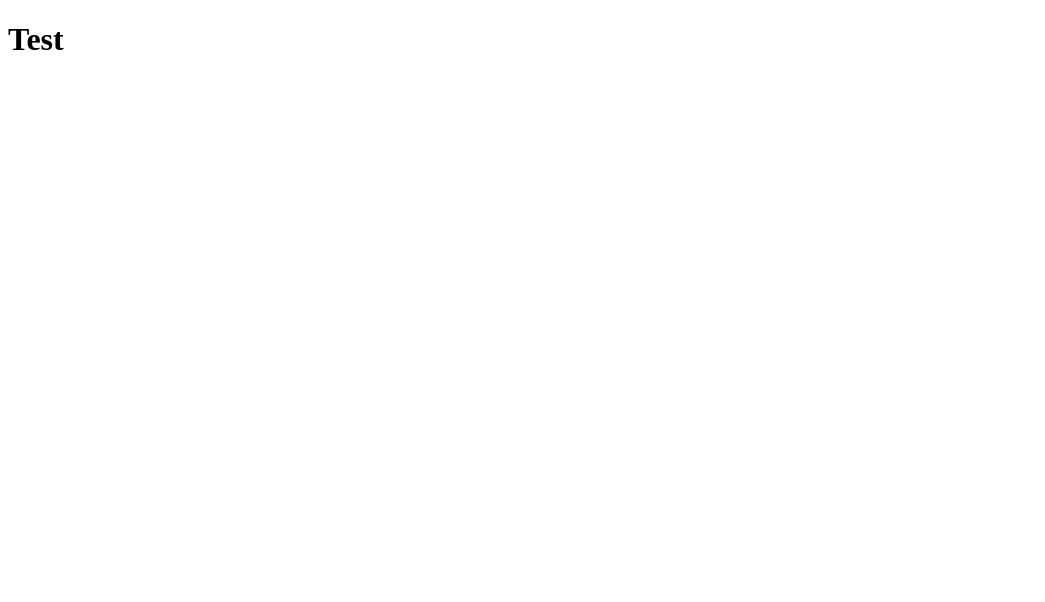
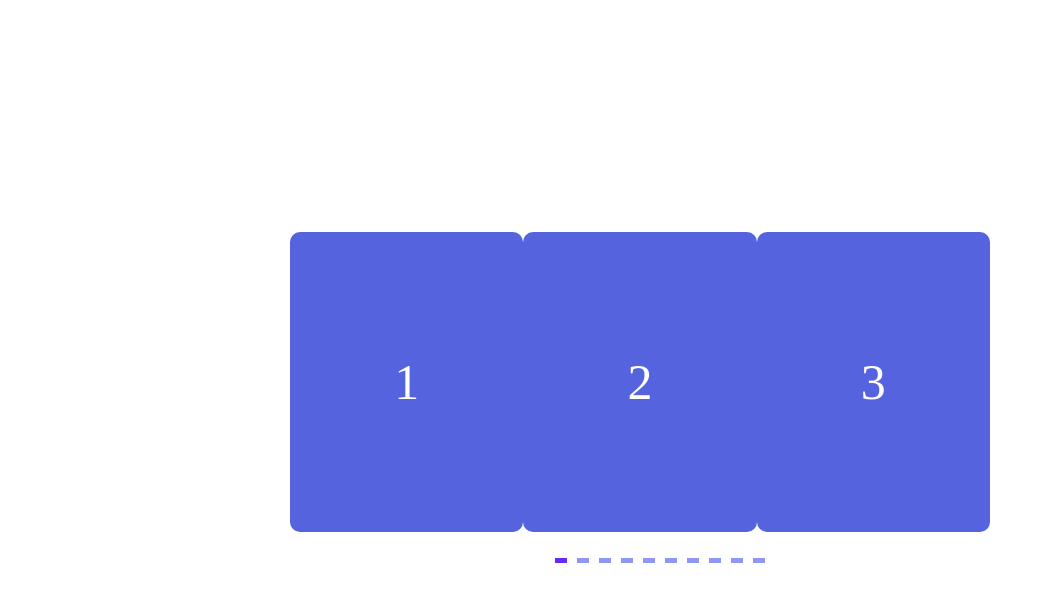
Before and after one commit to marzuq-adebayo-dev/Vue-Carousel, a Vue app: page / in a window 1280 px wide. Shown: the top 602 px of the page, without its empty margins (0-1045 px from the left). Built offline with nearby package versions, Linux system fonts and the light colour scheme; the HTML template or start-up script is replaced by a standard one.

Commit message:
feat: add basic carousel

```diff
--- a/src/App.vue
+++ b/src/App.vue
@@ -1,18 +1,54 @@
 <template>
   <div id="app">
-    <HelloWorld msg="Test" />
+    <carousel :settings="{ itemsToShow: 3 }">
+      <template #slides>
+        <slide v-for="n in 10" :key="n">
+          {{ n }}
+        </slide>
+      </template>
+
+      <template #addons="{ nav }">
+        <navigation @slide="nav.slideTo" />
+      </template>
+    </carousel>
   </div>
 </template>
 
 <script lang="ts">
 import { defineComponent } from 'vue';
 
-import HelloWorld from './components/HelloWorld.vue';
+import Carousel from './components/Carousel.vue';
+import Slide from './components/Slide.vue';
+import Navigation from './components/Navigation.vue';
 
 export default defineComponent({
   name: 'App',
   components: {
-    HelloWorld,
+    Carousel,
+    Slide,
+    Navigation,
   },
 });
 </script>
+
+<style>
+.carousel {
+  width: 700px;
+}
+html,
+body {
+  height: 100%;
+}
+body {
+  display: flex;
+  align-items: center;
+  justify-content: center;
+}
+.carousel__slide {
+  height: 300px;
+  border-radius: 10px;
+  background: #5563de;
+  color: #ffffff;
+  font-size: 50px;
+}
+</style>
--- /dev/null
+++ b/src/components/Carousel.vue
@@ -0,0 +1,135 @@
+<template>
+  <section ref="root" class="carousel" aria-label="Gallery" style="">
+    <div ref="track" class="carousel__track">
+      <ol ref="viewport" class="carousel__viewport">
+        <slot name="slides" />
+      </ol>
+    </div>
+    <slot name="addons" :nav="{ slideTo }" />
+  </section>
+</template>
+
+<script>
+import {
+  defineComponent,
+  onMounted,
+  watchEffect,
+  ref,
+  toRefs,
+  reactive,
+  provide,
+} from 'vue';
+
+export default defineComponent({
+  name: 'Carousel',
+  props: {
+    // count of items to showed per view
+    itemsToShow: {
+      default: 1,
+      type: Number,
+    },
+    // index number of initial slide
+    currentSlide: {
+      default: 0,
+      type: Number,
+    },
+    // control infinite scrolling mode
+    infiniteScroll: {
+      default: true,
+      type: Boolean,
+    },
+    // control center mode
+    mode: {
+      default: true,
+      type: Boolean,
+    },
+    // sliding transition time in ms
+    transition: {
+      default: 300,
+      type: Number,
+    },
+    // an object to pass all settings
+    settings: {
+      default() {
+        return {};
+      },
+      type: Object,
+    },
+  },
+  setup(props, { slots }) {
+    const root = ref(null);
+    const track = ref(null);
+    const slides = ref([]);
+    const slideWidth = ref(0);
+    const currentSlide = ref(1);
+    const config = reactive({
+      ...props,
+      ...props.settings,
+    });
+
+    slides.value = slots.slides()?.[0]?.children || [];
+
+    provide('config', toRefs(config));
+    provide('slidesCount', ref(slides.value.length));
+    provide('currentSlide', currentSlide);
+
+    function slideTo(slideNumber) {
+      currentSlide.value = slideNumber;
+    }
+
+    onMounted(() => {
+      const rect = root.value.getBoundingClientRect();
+      slideWidth.value = rect.width / config.itemsToShow;
+    });
+
+    watchEffect(() => {
+      const xScroll = (currentSlide.value - 1) * slideWidth.value;
+      track.value?.scroll(xScroll, 0);
+    });
+
+    return {
+      root,
+      track,
+      slideTo,
+    };
+  },
+});
+</script>
+
+<style>
+.carousel {
+  text-align: center;
+  overflow: hidden;
+  box-sizing: border-box;
+}
+
+.carousel * {
+  box-sizing: border-box;
+}
+
+.carousel__viewport {
+  display: flex;
+  padding: 0;
+  position: relative;
+  margin: 0;
+}
+.carousel__track {
+  overflow-x: auto;
+  scroll-snap-type: x mandatory;
+
+  scroll-behavior: smooth;
+  -webkit-overflow-scrolling: touch;
+}
+
+.carousel__track::-webkit-scrollbar {
+  width: 5px;
+  height: 5px;
+}
+.carousel__track::-webkit-scrollbar-thumb {
+  background: black;
+  border-radius: 5px;
+}
+.carousel__track::-webkit-scrollbar-track {
+  background: transparent;
+}
+</style>
--- a/src/components/HelloWorld.vue
+++ /dev/null
@@ -1,18 +0,0 @@
-<template>
-  <div class="hello">
-    <h1>{{ msg }}</h1>
-  </div>
-</template>
-
-<script lang="ts">
-import { defineComponent } from 'vue';
-
-export default defineComponent({
-  props: {
-    msg: String,
-  },
-  setup() {
-    return {};
-  },
-});
-</script>
--- /dev/null
+++ b/src/components/Navigation.vue
@@ -0,0 +1,58 @@
+<template>
+  <ol class="carousel__navigation">
+    <li
+      class="carousel__navigation-item"
+      v-for="slide in slidesCount"
+      :key="slide"
+    >
+      <button
+        class="carousel__navigation-button"
+        :class="{
+          'carousel__navigation-button--active': currentSlide === slide,
+        }"
+        @click="slideTo(slide)"
+      ></button>
+    </li>
+  </ol>
+</template>
+
+<script>
+import { defineComponent, inject, ref } from 'vue';
+
+export default defineComponent({
+  setup(props, { emit }) {
+    const slidesCount = inject('slidesCount', ref(0));
+    const currentSlide = inject('currentSlide', ref(1));
+
+    function slideTo(slideNumber) {
+      emit('slide', slideNumber);
+    }
+
+    return {
+      slidesCount,
+      currentSlide,
+      slideTo,
+    };
+  },
+});
+</script>
+
+<style>
+.carousel__navigation {
+  display: flex;
+  justify-content: center;
+  list-style: none;
+}
+.carousel__navigation-button {
+  margin: 5px;
+  width: 10px;
+  height: 5px;
+  border: 0;
+  cursor: pointer;
+  background-color: #8e98f3;
+}
+
+.carousel__navigation-button--active {
+  background-color: #642afb;
+}
+</style>
--- /dev/null
+++ b/src/components/Slide.vue
@@ -0,0 +1,38 @@
+<template>
+  <li class="carousel__slide" :style="slideStyle">
+    <slot />
+  </li>
+</template>
+
+<script>
+import { defineComponent, inject, ref, computed } from 'vue';
+
+export default defineComponent({
+  setup() {
+    const config = inject('config', ref({}));
+
+    const slideStyle = computed(() => {
+      const items = config.itemsToShow.value;
+      const width = `${(1 / items) * 100}%`;
+      return { width };
+    });
+
+    return {
+      slideStyle,
+    };
+  },
+});
+</script>
+
+<style>
+.carousel__slide {
+  scroll-snap-align: start;
+  flex-shrink: 0;
+  margin: 0;
+  position: relative;
+
+  display: flex;
+  justify-content: center;
+  align-items: center;
+}
+</style>
```
